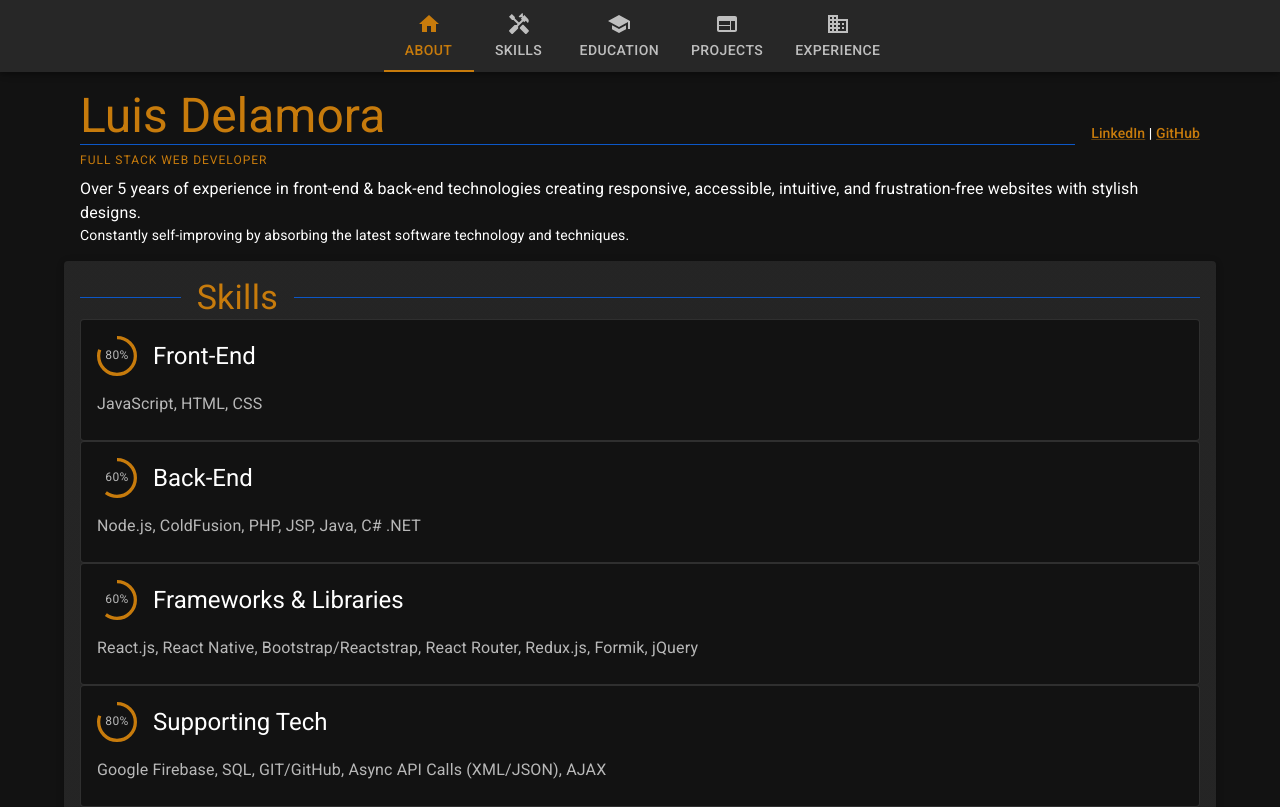
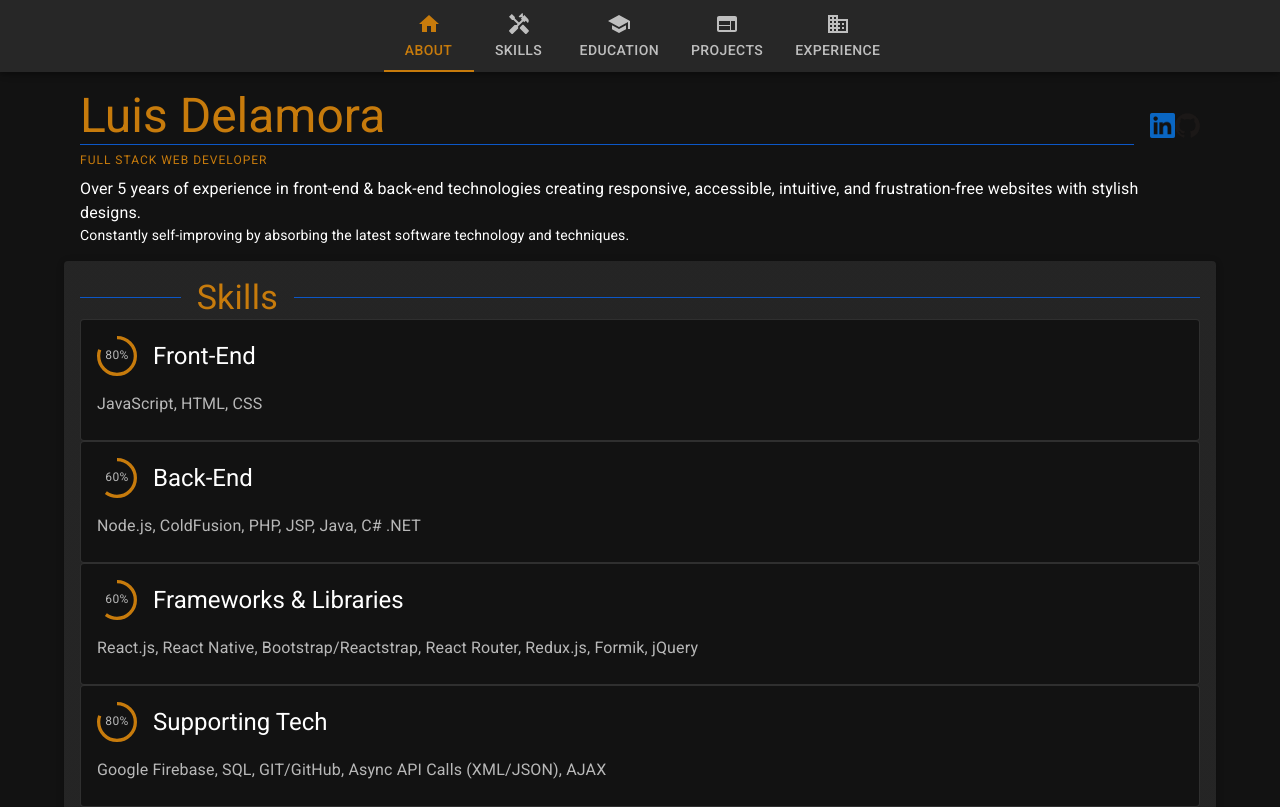
Before and after one commit to eccos/portfolio, a React (Create React App) app: page / in a window 1280 px wide. Shown: the top 807 px of the page. Built offline with nearby package versions, Linux system fonts and the light colour scheme.

Commit message:
replace linkedIn & gitHub text w/ logos

```diff
--- a/src/sections/AboutSection.js
+++ b/src/sections/AboutSection.js
@@ -1,4 +1,6 @@
 import { Link, Stack, Typography, useTheme } from '@mui/material';
+import LinkedInLogo from '../app/assets/img/techLogos/logo-linkedin.png';
+import GitHubLogo from '../app/assets/img/techLogos/logo-github.svg';
 
 export default function AboutSection() {
   const theme = useTheme();
@@ -16,8 +18,12 @@ export default function AboutSection() {
           Luis Delamora
         </Typography>
         <Typography variant="subtitle2" alignSelf={'end'}>
-          <Link href="https://linkedin.com/in/luis-delamora">LinkedIn</Link> |{' '}
-          <Link href="https://github.com/eccos">GitHub</Link>
+          <Link href="https://linkedin.com/in/luis-delamora">
+            <img src={LinkedInLogo} width={25} height={25} />
+          </Link>
+          <Link href="https://github.com/eccos">
+            <img src={GitHubLogo} width={25} height={25} />
+          </Link>
         </Typography>
       </Stack>
       <Typography variant="overline" color={theme.palette.primary.main}>
```
